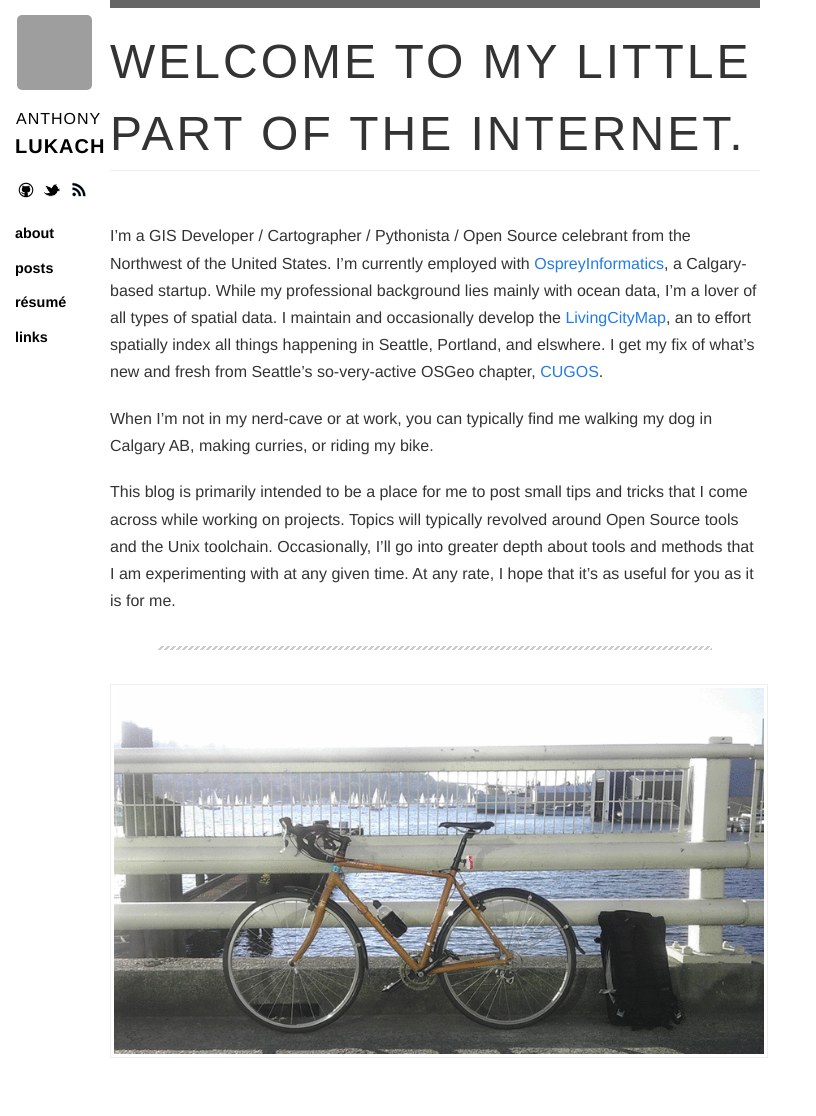
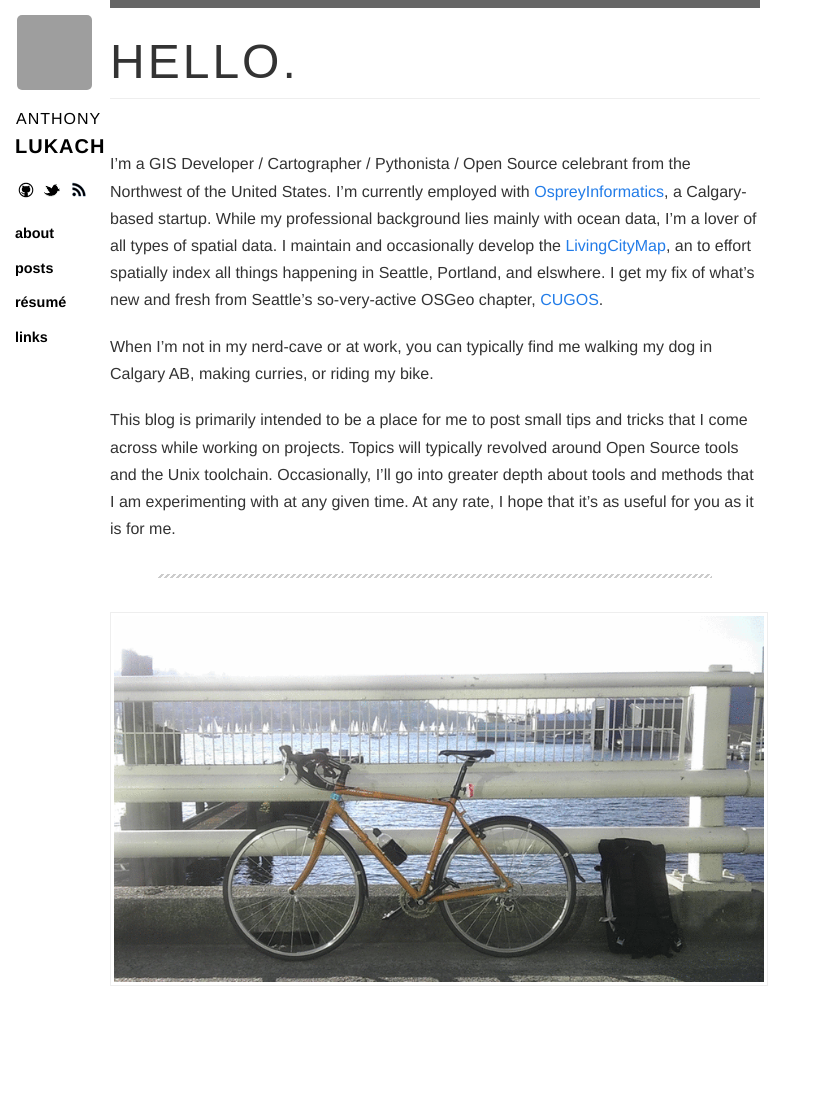
Before and after one commit to alukach/alukach.github.io, a Jekyll site: the page built from about/index.md, in a window 1280 px wide. Shown: the whole page, without its empty margins (0-816 px from the left). Built offline with Jekyll 4.4.1, drawn with Linux system fonts in a browser that asks for light colours; nearby versions of some CDN libraries; after the commit the page ends 1044 px from its top, so only the background shows below that; grey boxes are pictures that could not be loaded.

Commit message:
Change about heading

```diff
--- a/about/index.md
+++ b/about/index.md
@@ -3,7 +3,7 @@ layout: content
 title: "About"
 ---
 
-# Welcome to my little part of the internet.
+# Hello.
 
 <br />
 
```
